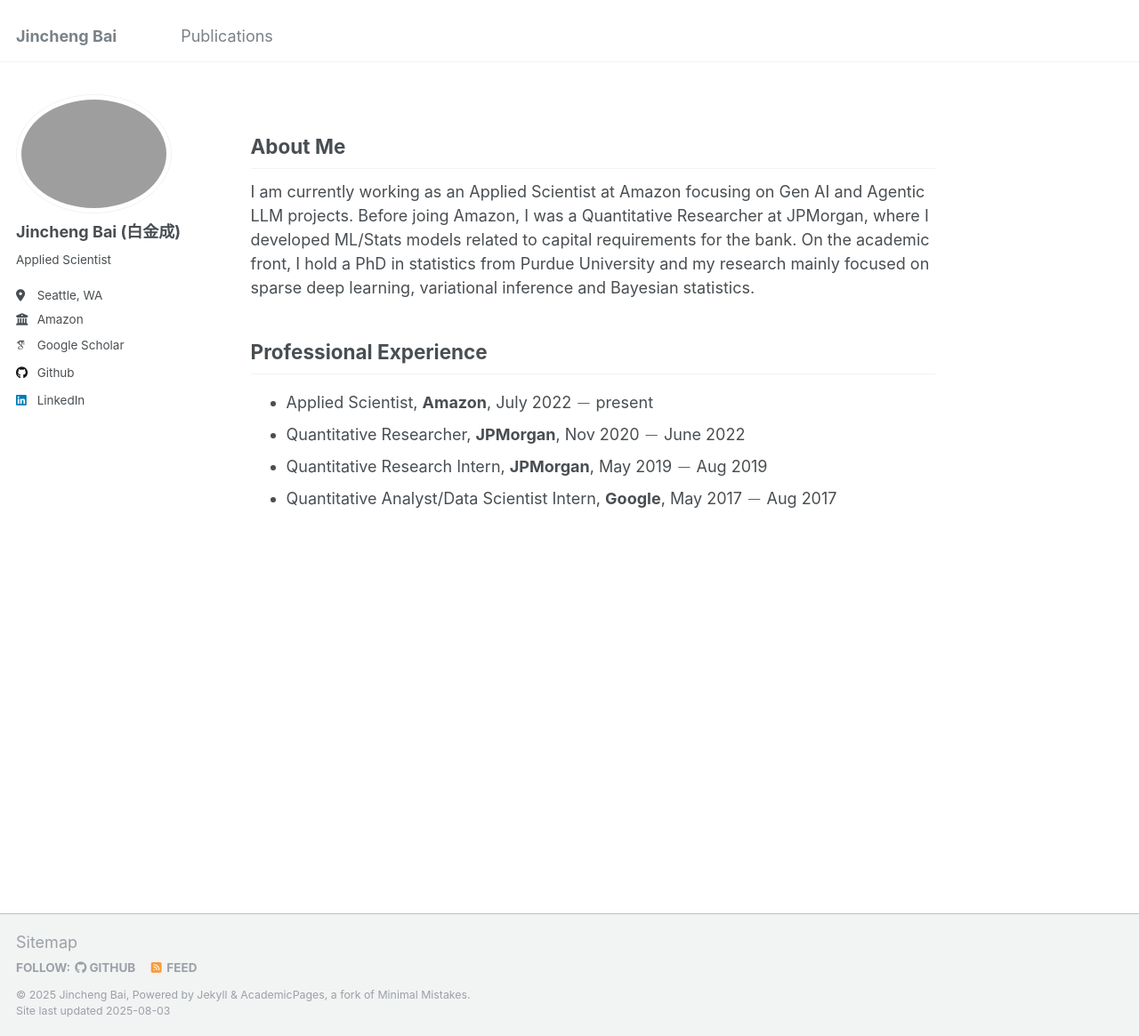
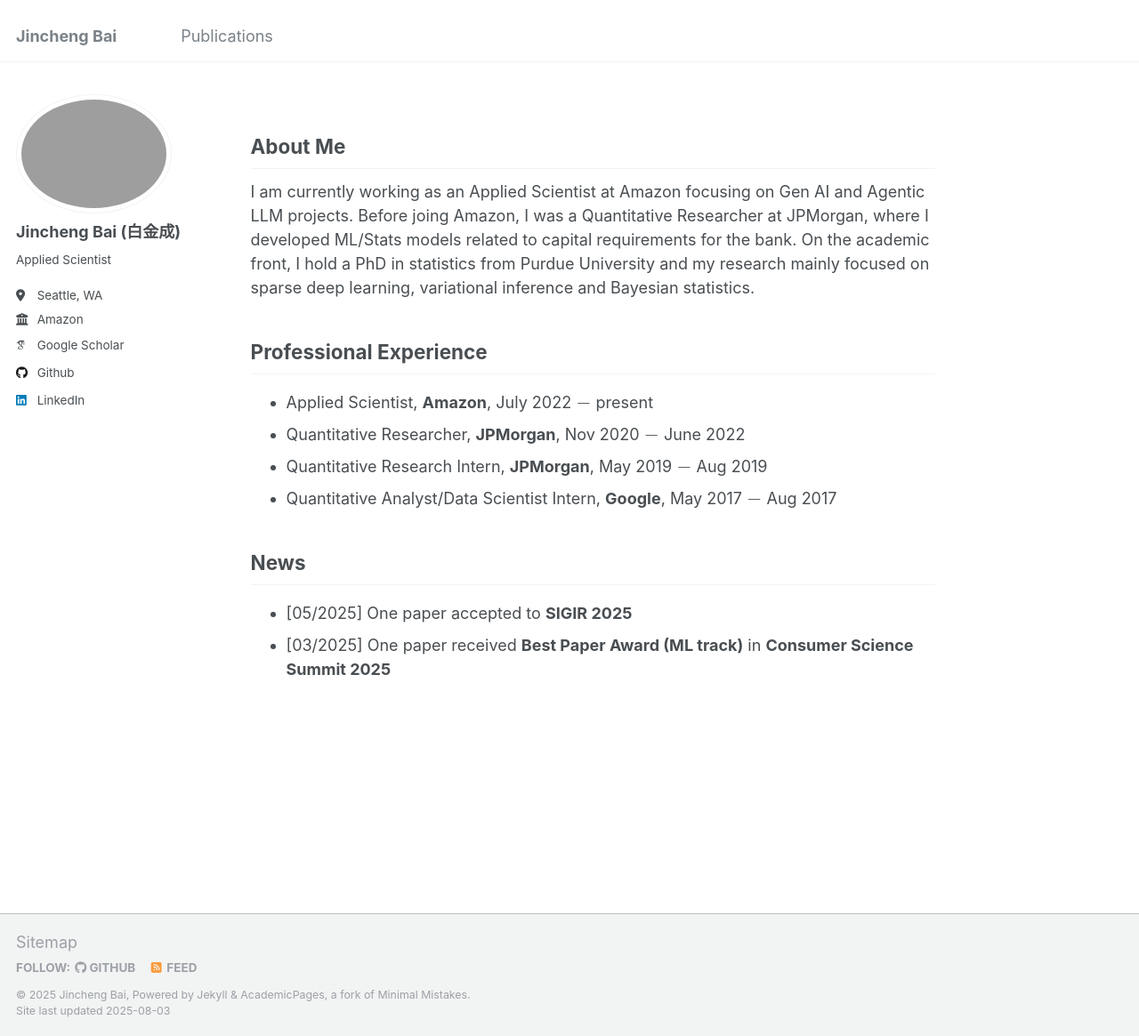
Before and after one commit to JinchengBai/JinchengBai.github.io, a Jekyll site: the page built from _pages/about.md, in a window 1280 px wide and 1165 px high. Shown: the whole window at 89% size. Built offline with Jekyll 4.4.1, drawn with Linux system fonts in a browser that asks for light colours; some web fonts are replaced.

Commit message:
Create news section

```diff
--- a/_pages/about.md
+++ b/_pages/about.md
@@ -21,6 +21,10 @@ Professional Experience
 - Quantitative Research Intern, **JPMorgan**, May 2019 $$-$$ Aug 2019
 - Quantitative Analyst/Data Scientist Intern, **Google**, May 2017 $$-$$ Aug 2017
 
+News
+------
+- [05/2025] One paper accepted to **SIGIR 2025**
+- [03/2025] One paper received **Best Paper Award (ML track)** in **Consumer Science Summit 2025**
 
 <!---
 A data-driven personal website
```
